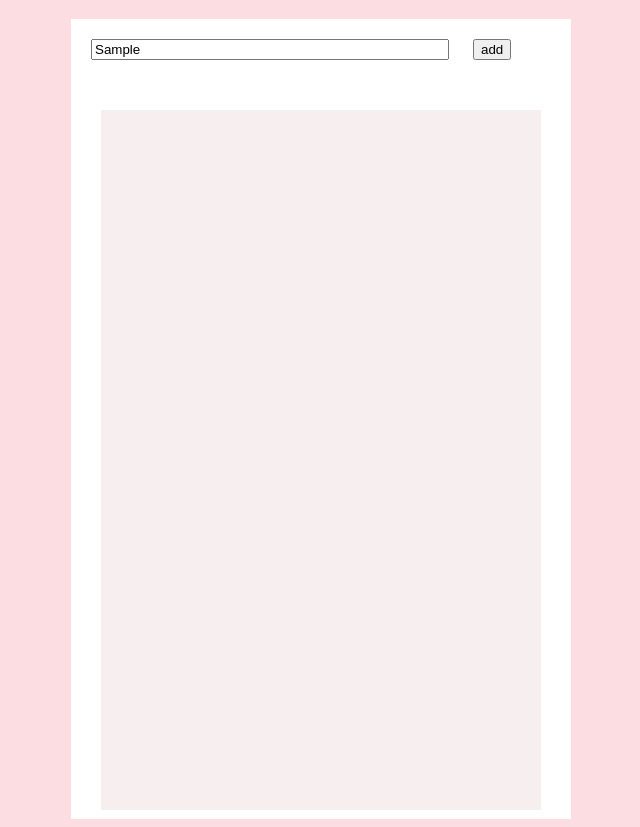
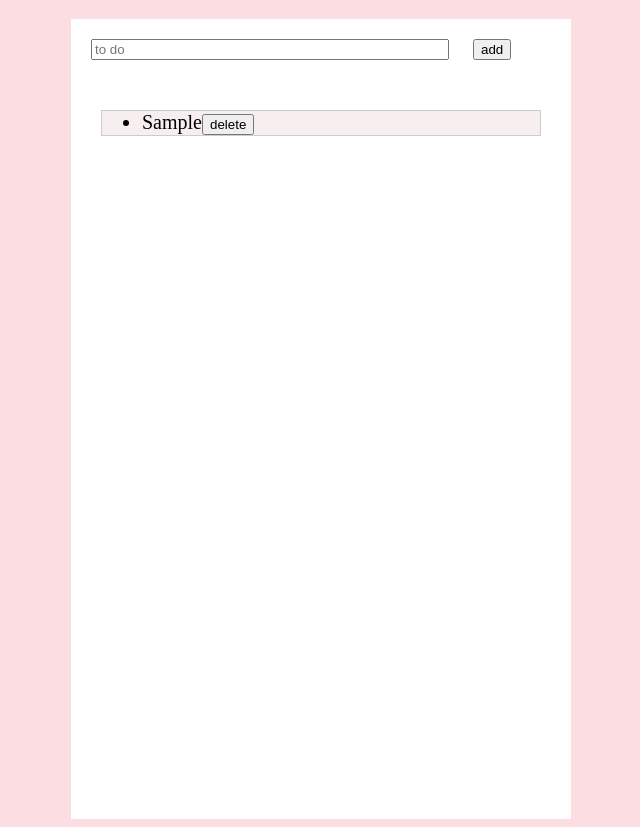
Before and after one commit to avachoi/dom, a plain HTML site: page index.html in a window 1280 px wide. Both pictures are taken after typing "Sample" into the empty fields and a click on the button "add". Shown: the part 63-890 px from the top of the page, without its empty margins (319-959 px from the left). Drawn offline with Linux system fonts and the light colour scheme.

Commit message:
create todoList with delete

```diff
--- a/index.html
+++ b/index.html
@@ -11,8 +11,8 @@
 			<h1>Ava's todo list</h1>
 			<div id="main">
 				<form id="form">
-					<input name="todoInput" type="text" placeholder="to do" />
-					<button name="submit" type="button">add</button>
+					<input name="todoInput" type="text" placeholder="to do" required />
+					<button name="submit" type="button" id="addTodoButton">add</button>
 					<div class="todoList">
 						<ul id="lists"></ul>
 					</div>
--- a/index.js
+++ b/index.js
@@ -3,30 +3,38 @@ const main = document.getElementById("main");
 const form = document.getElementById("form");
 const todoInput = form.elements["todoInput"];
 const lists = document.getElementById("lists");
+const addTodoButton = document.getElementById("addTodoButton");
 
 lists.style.backgroundColor = "rgb(247, 238, 240)";
 todoInput.style.width = "350px";
 todoInput.style.margin = "20px";
 header.style.textAlign = "center";
 
-function addTodo(e) {
-	e.preventDefault();
-	const newTask = todoInput.value;
-	let todo = document.createElement("li");
-	todo.innerHTML = newTask;
-	lists.appendChild(todo);
-	todoInput.value = "";
+function deleteTodo(e) {
+	const todoItem = e.target.parentElement;
+	todoItem.remove();
+	alert("will be deleted");
 }
 
-form.addEventListener("submit", (e) => addTodo(e));
+function addTodo(e) {
+	const newTask = todoInput.value.trim();
+	if (newTask.length > 0) {
+		let todo = document.createElement("li");
+		todo.innerHTML = newTask;
+		todo.style.fontSize = "20px";
+		const deleteButton = document.createElement("button");
+		deleteButton.innerHTML = "delete";
+		todo.appendChild(deleteButton);
+		lists.appendChild(todo);
+		deleteButton.addEventListener("click", deleteTodo);
+		todoInput.value = "";
+		window.scrollTop = lists.scrollHeight;
+	} else {
+		alert("Todo cannot be empty");
+		todoInput.focus();
+	}
+}
+
+addTodoButton.addEventListener("click", addTodo);
 
 header.style.fontFamily = "Gill Sans";
-
-// const app = document.getElementById("app");
-// const main = document.createElement("div");
-// app.appendChild(main);
-// main.id = "main";
-// const input = document.createElement("input");
-// main.appendChild(input);
-
-// input.addEventListener()
--- a/styles.css
+++ b/styles.css
@@ -10,6 +10,9 @@ body {
 	height: 800px;
 }
 #lists {
-	height: 700px;
+	height: 200;
+	max-height: 300px;
+	overflow-y: auto;
+	border: 1px solid #ccc;
 	margin: 30px;
 }
```
